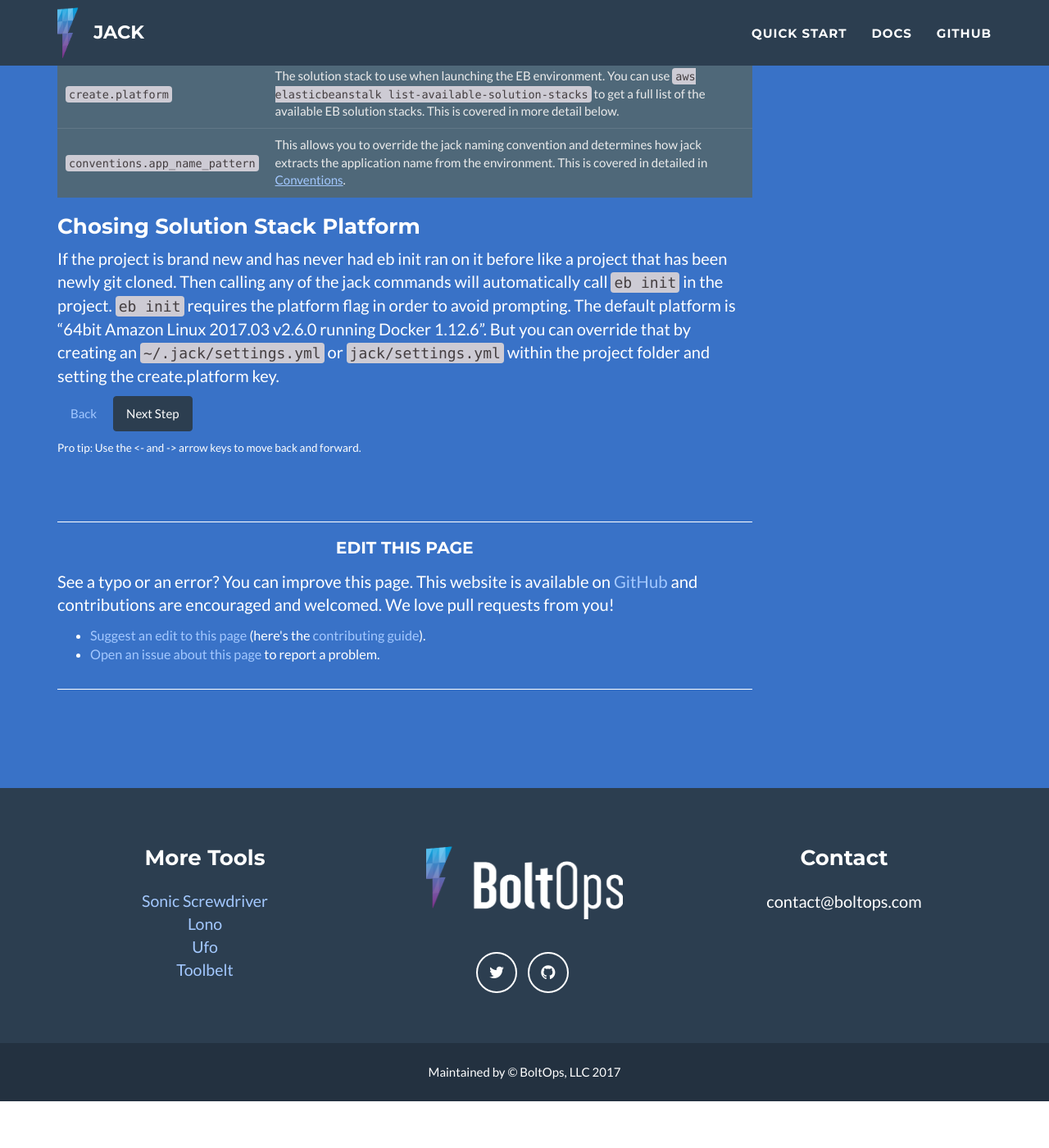
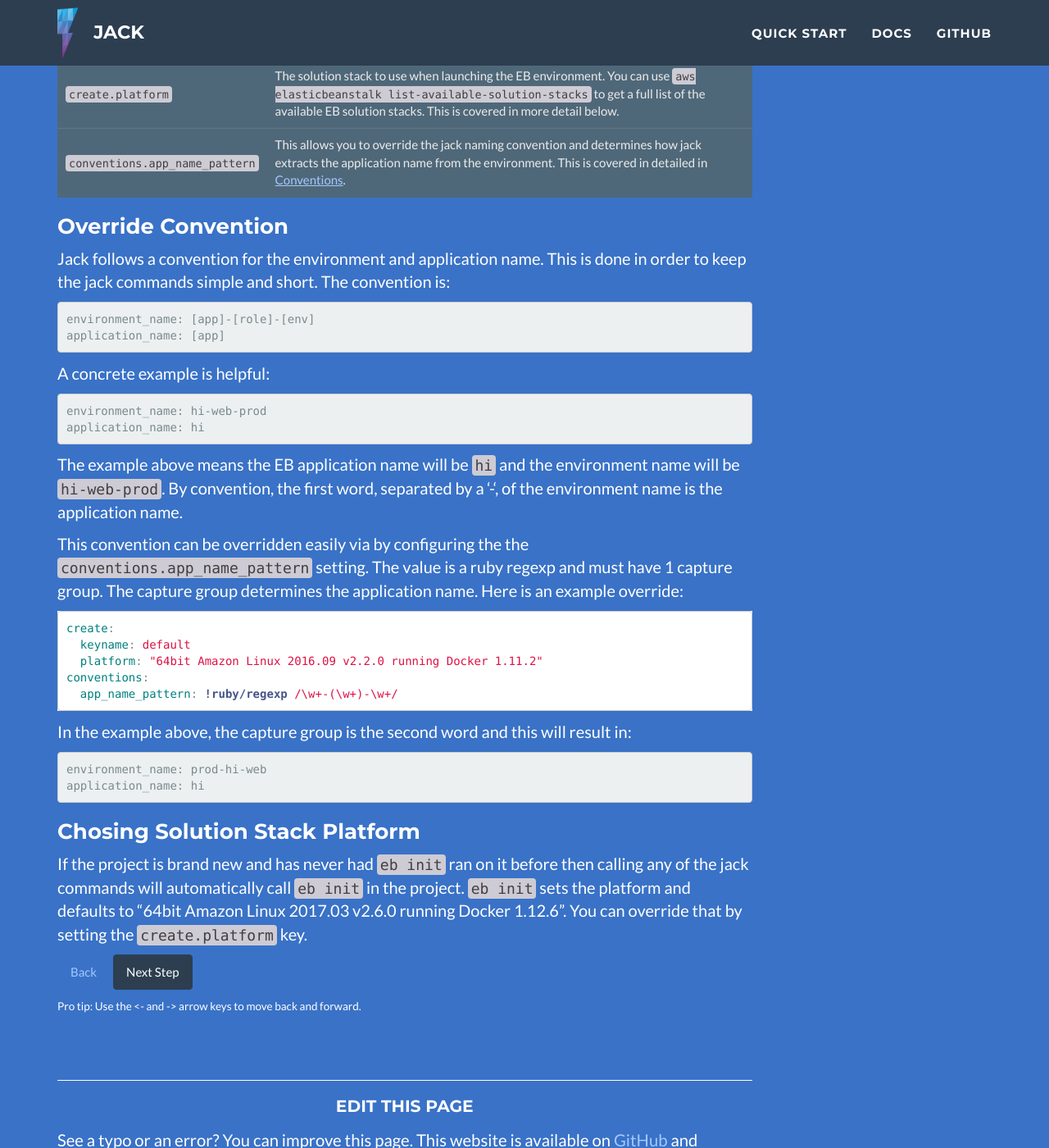
Before and after one commit to boltops-tools/jack, a Jekyll site: the page built from docs/_docs/settings.md, in a window 1280 px wide and 1400 px high, scrolled down 615 px. Shown: the whole window at 82% size. Built offline with Jekyll 4.4.1, drawn with Linux system fonts in a browser that asks for light colours; before the commit the page ends 1958 px from its top, so only the background shows below that; some of the changed text lies outside the part shown.

````diff
--- a/docs/_docs/settings.md
+++ b/docs/_docs/settings.md
@@ -4,7 +4,7 @@ title: Settings
 
 Some of jack's behavior can be configured by creating a `~/.jack/settings.yml` or `jack/settings.yml` within the project.  The options from the files get merged with the following precedence:
 
-1. project - The project's `jack/settings.yml` values take the highest precedence.
+1. current folder - The current folder's `jack/settings.yml` values take the highest precedence.
 2. user - The user's `~/.jack/settings.yml` values take the second highest precedence.
 3. default - The [default settings](https://github.com/tongueroo/jack/blob/master/lib/jack/default/settings.yml) bundled with the tool takes the lowest precedence.
 
@@ -26,9 +26,44 @@ Setting  | Description
 `create.platform`  | The solution stack to use when launching the EB environment.  You can use `aws elasticbeanstalk list-available-solution-stacks` to get a full list of the available EB solution stacks.  This is covered in more detail below.
 `conventions.app_name_pattern`  | This allows you to override the jack naming convention and determines how jack extracts the application name from the environment.  This is covered in detailed in [Conventions]({% link _docs/conventions.md %}).
 
+### Override Convention
+
+Jack follows a convention for the environment and application name.  This is done in order to keep the jack commands simple and short.  The convention is:
+
+<pre>
+environment_name: [app]-[role]-[env]
+application_name: [app]
+</pre>
+
+A concrete example is helpful:
+
+<pre>
+environment_name: hi-web-prod
+application_name: hi
+</pre>
+
+The example above means the EB application name will be `hi` and the environment name will be `hi-web-prod`.  By convention, the first word, separated by a '-', of the environment name is the application name.
+
+This convention can be overridden easily via by configuring the the `conventions.app_name_pattern` setting.  The value is a ruby regexp and must have 1 capture group.  The capture group determines the application name. Here is an example override:
+
+```yaml
+create:
+  keyname: default
+  platform: "64bit Amazon Linux 2016.09 v2.2.0 running Docker 1.11.2"
+conventions:
+  app_name_pattern: !ruby/regexp /\w+-(\w+)-\w+/
+```
+
+In the example above, the capture group is the second word and this will result in:
+
+<pre>
+environment_name: prod-hi-web
+application_name: hi
+</pre>
+
 ### Chosing Solution Stack Platform
 
-If the project is brand new and has never had eb init ran on it before like a project that has been newly git cloned. Then calling any of the jack commands will automatically call `eb init` in the project. `eb init` requires the platform flag in order to avoid prompting. The default platform is "64bit Amazon Linux 2017.03 v2.6.0 running Docker 1.12.6". But you can override that by creating an `~/.jack/settings.yml` or `jack/settings.yml` within the project folder and setting the create.platform key.
+If the project is brand new and has never had `eb init` ran on it before then calling any of the jack commands will automatically call `eb init` in the project. `eb init` sets the platform and defaults to "64bit Amazon Linux 2017.03 v2.6.0 running Docker 1.12.6". You can override that by setting the `create.platform` key.
 
 <a id="prev" class="btn btn-basic" href="{% link _docs/conventions.md %}">Back</a>
 <a id="next" class="btn btn-primary" href="{% link _docs/next-steps.md %}">Next Step</a>
````
Also changed, not shown: docs/_docs/jack-apply.md (+6 -1 lines), docs/_docs/jack-diff.md (+6 -0 lines), docs/_docs/jack-get.md (+20 -1 lines), README.md.
